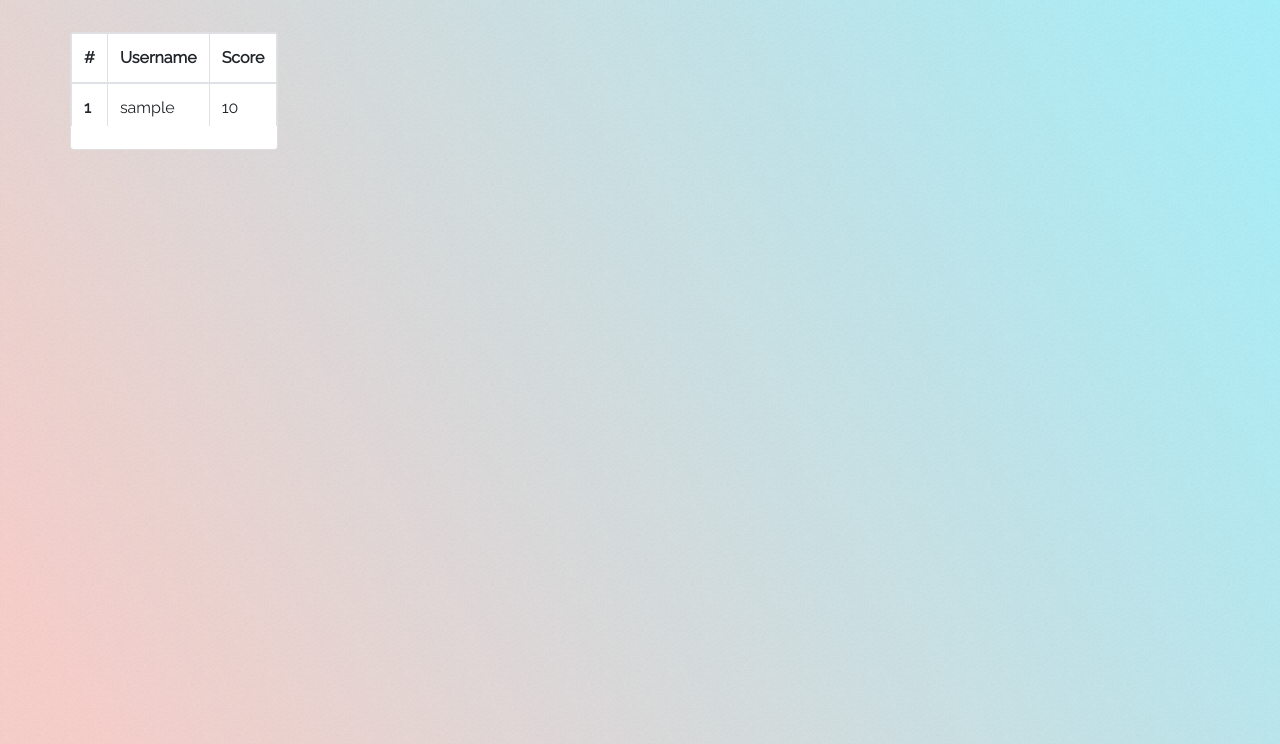
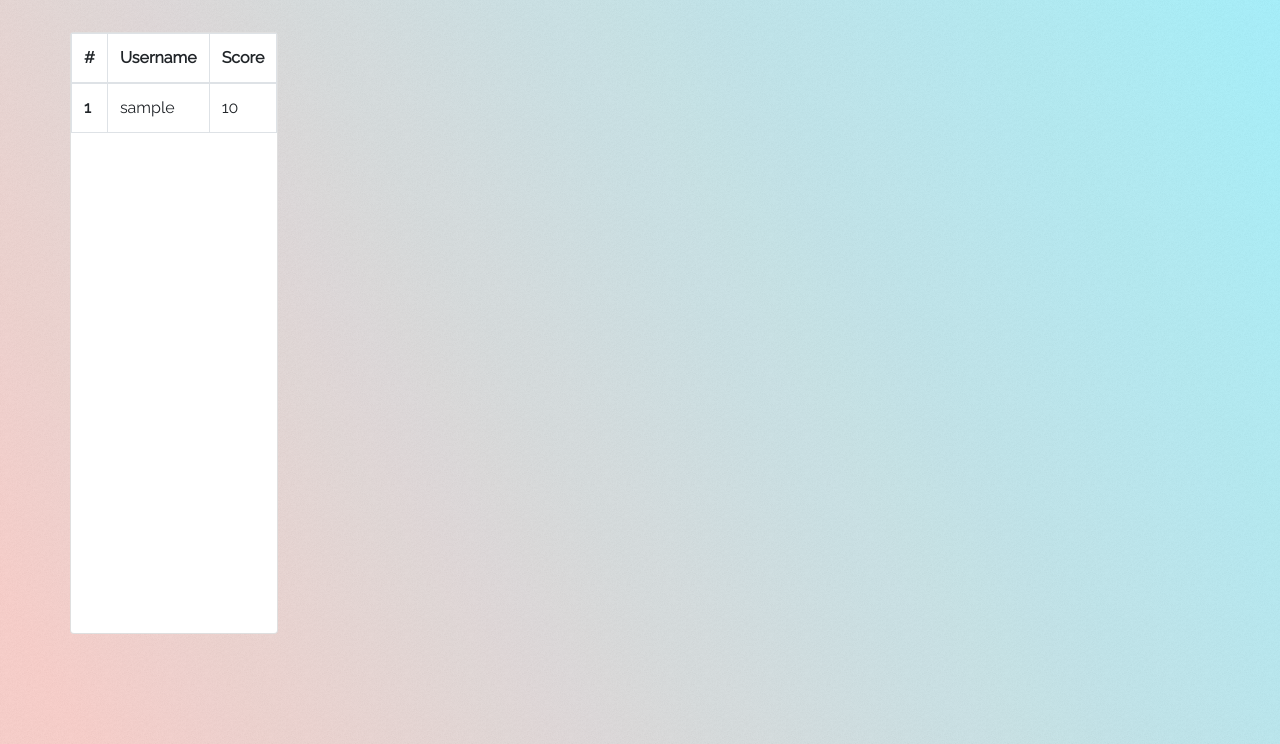
Before and after one commit to sandspider2234/Logic_Trainer, a Flask app: page /leaderboard in a window 1280 px wide. Shown: the part 56-800 px from the top of the page. Run offline with Flask 2, Linux system fonts and the light colour scheme; tables that the repository leaves empty or names only in its code hold one stand-in row (values such as "Sample post"); data that the repository does not hold is empty; some libraries are stand-ins or nearby versions.

Commit message:
Fixed relative table height.

```diff
--- a/templates/leaderboard.html
+++ b/templates/leaderboard.html
@@ -22,7 +22,7 @@
 	<hr>
 	{% endif %}
 {% endwith %}
-<div class="table-responsive" style="height: 80%; overflow: auto;">
+<div class="table-responsive" style="height: 75vh; overflow: auto;">
 	<table class="table table-bordered table-hover">
 		<thead class="thead-default">
 			<tr>
```
